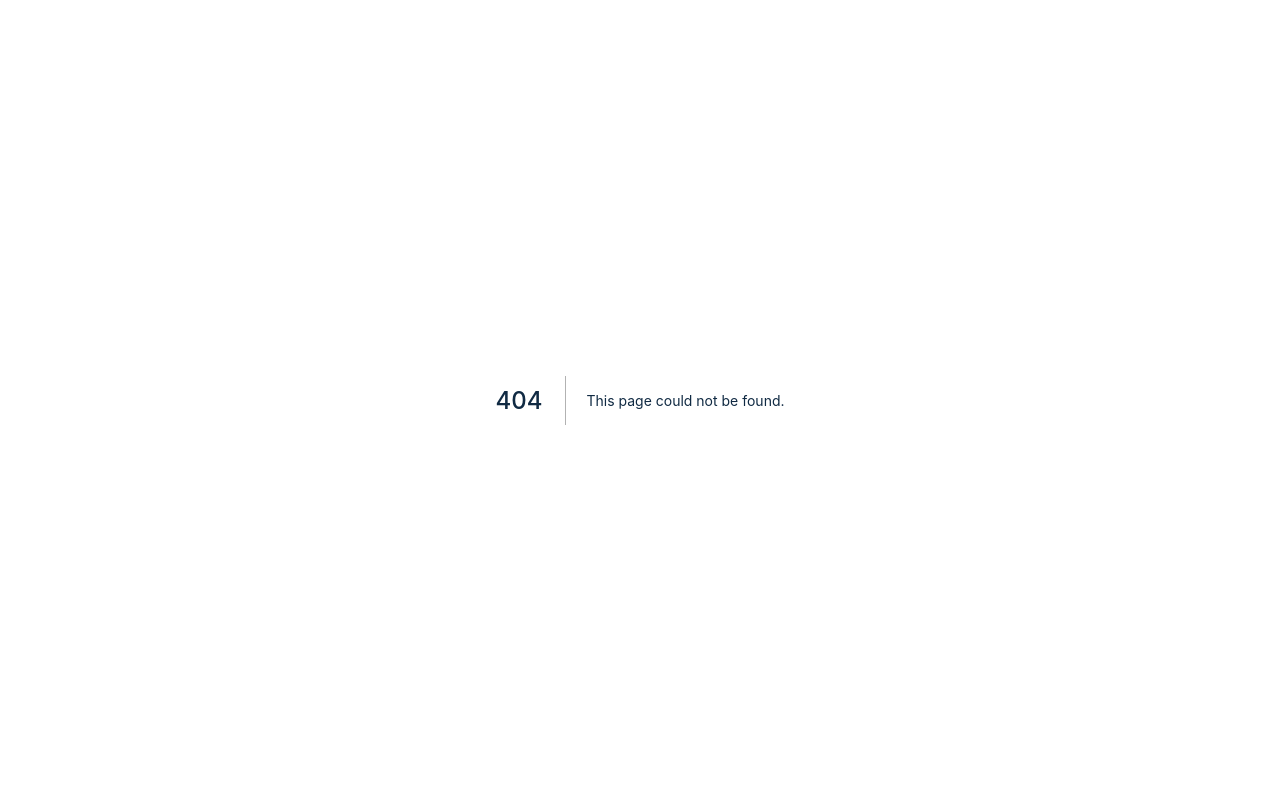
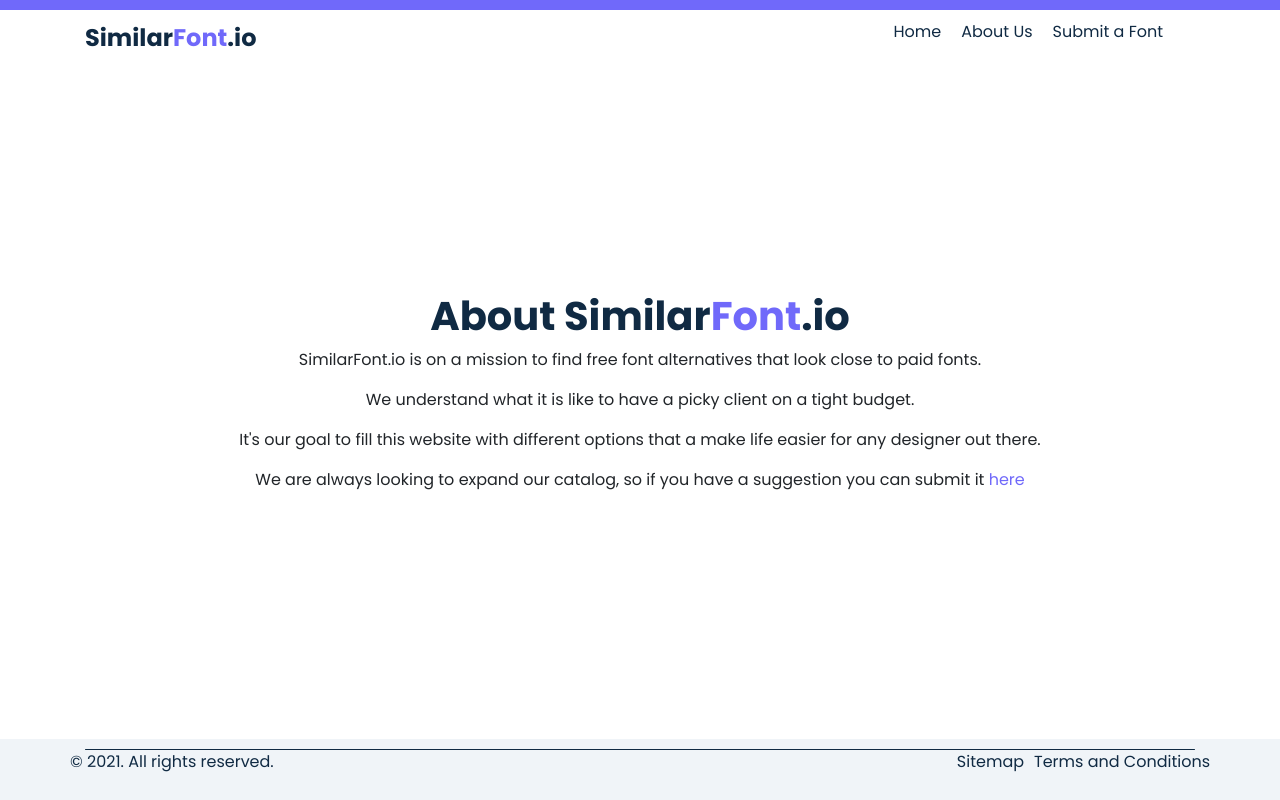
Before and after one commit to bsmith20681/similarfont.io, a Next.js app: page /about in a window 1280 px wide. Before the commit this address had no page. Built offline with nearby package versions, Linux system fonts and the light colour scheme.

Commit message:
fixed footer issue and added about us page content

```diff
--- a/components/Header.js
+++ b/components/Header.js
@@ -5,9 +5,9 @@ const Header = (props) => {
   const [mobileMenu, setMobileMenu] = useState(false);
   const toggleMenu = (e) => setMobileMenu(!mobileMenu);
   return (
-    <>
+    <header>
       <div id="purpleBar"></div>
-      <header className="container">
+      <div className="container">
         {/* Actual Menu*/}
         <nav>
           <h3>
@@ -22,7 +22,7 @@ const Header = (props) => {
               <Link href="/">Home</Link>
             </li>
             <li className="nav-link">
-              <a href="">About Us</a>
+              <Link href="/about">About Us</Link>
             </li>
             <li className="nav-link">
               <Link href="/submit-font">Submit a Font</Link>
@@ -44,8 +44,8 @@ const Header = (props) => {
           <div></div>
         </div>
         <a href="#" id={mobileMenu ? "overlay" : ""} onClick={toggleMenu}></a>
-      </header>
-    </>
+      </div>
+    </header>
   );
 };
 
--- a/pages/_app.js
+++ b/pages/_app.js
@@ -11,6 +11,7 @@ import "../styles/home-page.css";
 import "../styles/message.css";
 import "../styles/button.css";
 import "../styles/post.css";
+import "../styles/about.css";
 import "../styles/authorBox.css";
 import "../styles/bootstrap-reboot.scss";
 
--- /dev/null
+++ b/pages/about.js
@@ -0,0 +1,39 @@
+import Layout from "../components/Layout";
+import Link from "next/link";
+
+const About = () => {
+  return (
+    <Layout>
+      <div className="container">
+        <div className="row">
+          <div className="col-md-12" style={{ textAlign: "center" }}>
+            <h1>
+              About Similar<span style={{ color: "#7069fa" }}>Font</span>.io
+            </h1>
+            <p>
+              SimilarFont.io is on a mission to find free font alternatives that
+              look close to paid fonts.
+            </p>
+            <p>
+              We understand what it is like to have a picky client on a tight
+              budget.
+            </p>
+            <p>
+              It's our goal to fill this website with different options that a
+              make life easier for any designer out there.
+            </p>
+            <p>
+              We are always looking to expand our catalog, so if you have a
+              suggestion you can submit it{" "}
+              <Link href="/submit-font">
+                <a className="about-link">here</a>
+              </Link>
+            </p>
+          </div>
+        </div>
+      </div>
+    </Layout>
+  );
+};
+
+export default About;
--- /dev/null
+++ b/styles/about.css
@@ -0,0 +1,3 @@
+.about-link {
+  color: #7069fa;
+}
--- a/styles/footer.css
+++ b/styles/footer.css
@@ -2,8 +2,6 @@
   background-color: #f0f4f8;
   color: #102a43;
   padding: 10px 0;
-  position: absolute;
-  bottom: -30px;
   width: 100%;
 }
 
--- a/styles/globals.css
+++ b/styles/globals.css
@@ -4,7 +4,12 @@ body {
   padding: 0;
   margin: 0;
   font-family: "Poppins", sans-serif;
-  position: relative;
+}
+
+#__next {
+  display: flex;
+  flex-direction: column;
+  justify-content: space-between;
   min-height: 100vh;
 }
 
```
Also changed, not shown: pages/[fonts]/[font].js (+4 -7 lines).
